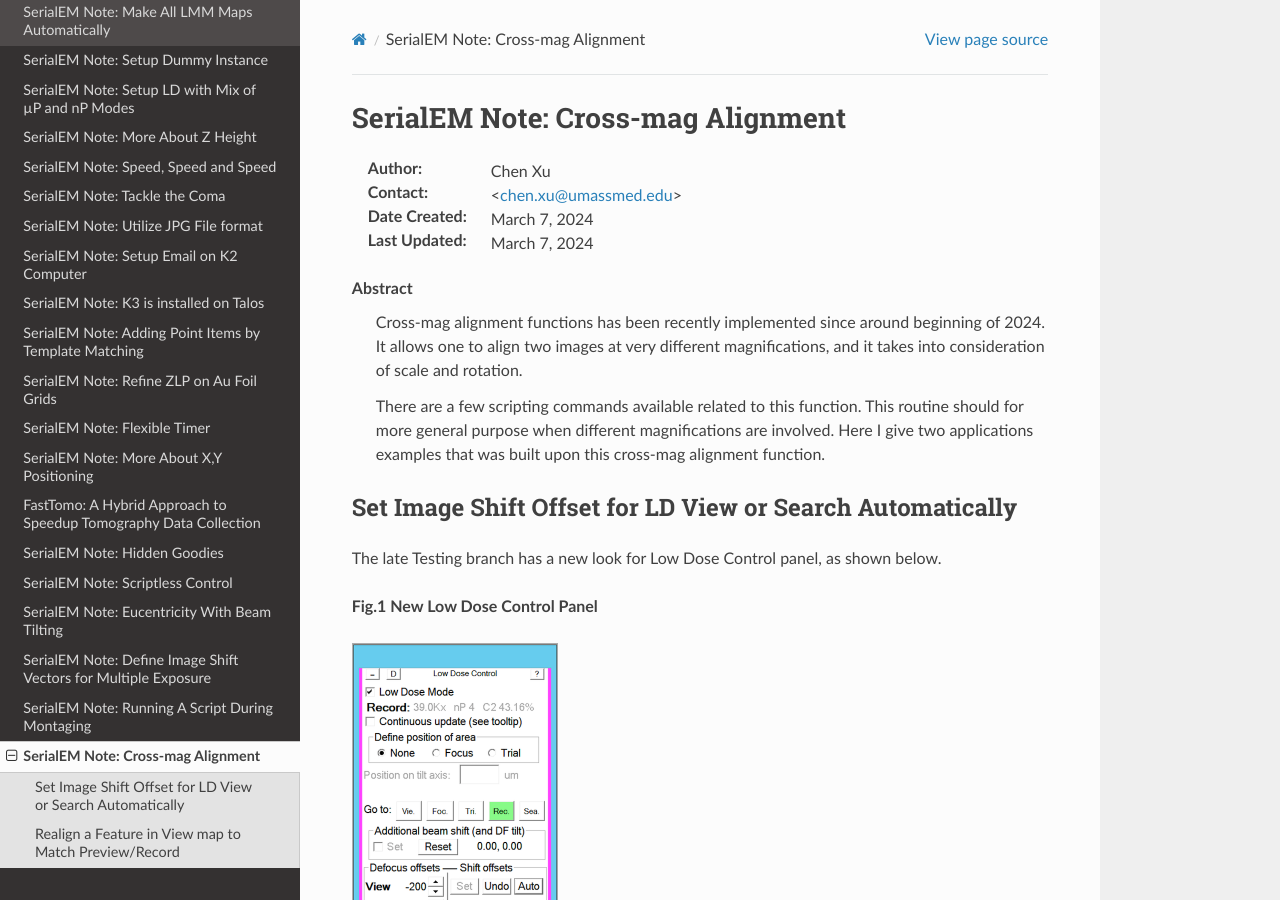
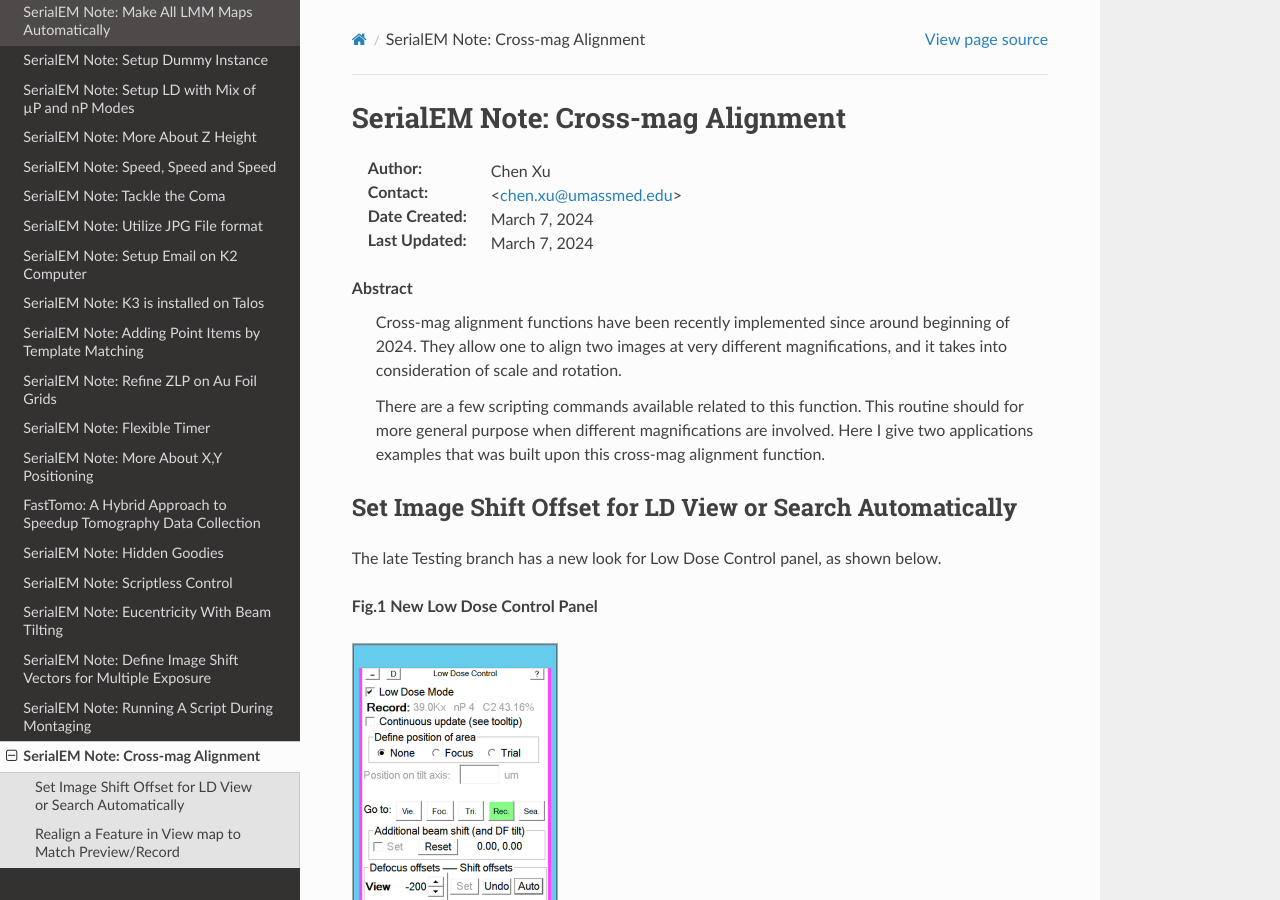
Before and after one commit to xuchen66/sphinx-emdocs, a Sphinx documentation site: the page built from source/serialem-note-cross-mag_aligment.rst, in a window 1280 px wide and 900 px high. Built offline with Sphinx 7.4.7 and the Read the Docs theme 2.0.0, drawn with Linux system fonts in a browser that asks for light colours; pages that are not in the unit, such as notebooks, are missing from menus.

Commit message:
Update serialem-note-cross-mag_aligment.rst

```diff
--- a/source/serialem-note-cross-mag_aligment.rst
+++ b/source/serialem-note-cross-mag_aligment.rst
@@ -11,8 +11,8 @@
 .. glossary::
 
    Abstract
-      Cross-mag alignment functions has been recently implemented since
-      around beginning of 2024. It allows one to align two images at very
+      Cross-mag alignment functions have been recently implemented since
+      around beginning of 2024. They allow one to align two images at very
       different magnifications, and it takes into consideration of scale and
       rotation.
 
```
